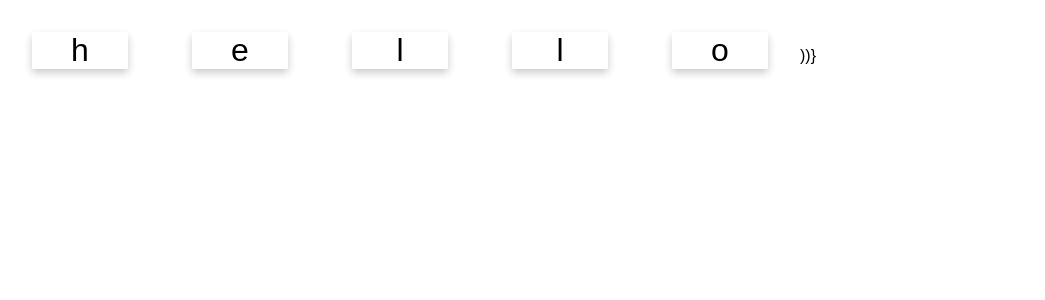
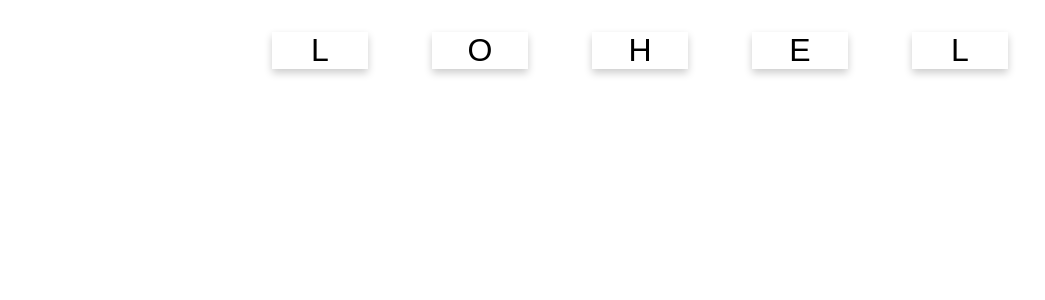
Before and after one commit to srithep444/card-game, a React (Create React App) app: page / in a window 1280 px wide. Shown: the top 300 px of the page, without its empty margins (0-1045 px from the left). Built offline with nearby package versions, Linux system fonts and the light colour scheme.

Commit message:
สร้าง Game Logic

```diff
--- a/src/App.js
+++ b/src/App.js
@@ -1,5 +1,4 @@
 import React, { Component } from 'react';
-import CharacterCard from './CharacterCard';
 import WordCard from './WordCard';
 import './App.css';
 
--- a/src/CharacterCard.js
+++ b/src/CharacterCard.js
@@ -1,22 +1,32 @@
-import React, { Component } from 'react';
+import React, { Component } from "react";
+
 export default class CharacterCard extends Component {
+  constructor(props) {
+    super(props);
+    this.state = {
+      active: false
+    };
+  }
 
-    constructor(props){
-        super(props)
-        this.state = { active: false, }
+  componentDidUpdate(prevProps) {
+    if (prevProps.attempt != this.props.attempt) {
+      this.setState({ active: false });
     }
+  }
 
-    activate = () => { if(!this.state.active){
-        this.props.activationHandler(this.props.value)
-        this.setState({active: true})
-        }
+  activate = () => {
+    if (!this.state.activate) {
+      this.setState({ active: true });
+      this.props.activateHandler(this.props.value);
     }
+  };
 
-    render(){ let className = `card ${this.state.active ? 'activeCard': ''}`
-        return (
-            <div className={className} onClick={this.activate}>
-                {this.props.value}
-            </div>
-        )
-    }
+  render() {
+    let className = `card ${this.state.active ? "activeCard" : ""}`;
+    return (
+      <div className={className} onClick={this.activate}>
+        {this.props.value}
+      </div>
+    );
+  }
 }
--- a/src/WordCard.js
+++ b/src/WordCard.js
@@ -1,23 +1,51 @@
 import React, { Component } from "react";
 import CharacterCard from "./CharacterCard";
+import _ from "lodash";
+
+const prepareStateFromWord = given_word => {
+  let word = given_word.toUpperCase();
+  let chars = _.shuffle(Array.from(word));
+  return {
+    word,
+    chars,
+    attempt: 1,
+    guess: [],
+    completed: false
+  };
+};
+
 export default class WordCard extends Component {
-  activate = c => {
-    console.log(`${c} has been activated.`);
+  constructor(props){
+    super(props)
+    this.state = prepareStateFromWord(this.props.value)
+  }
+
+  activateHandler = c => {
+    let guess = this.state.guess + c;
+
+    console.log("guess : " + guess.length);
+    console.log("word : " + this.state.word.length);
+
+    this.setState({ guess });
+    if (guess.length == this.state.word.length) {
+      if (guess == this.state.word) {
+        this.setState({ guess: "", complete: true });
+      } else {
+        this.setState({ guess: "", attempt: this.state.attempt + 1 });
+      }
+    }
   };
 
-  activateHandler = c => {
-    console.log(`${c} has been activate`);
-  };
   render() {
     return (
-      <div>
-        {Array.from(this.props.value).map((c, i) => (
+      <div className="App">
+        {Array.from(this.state.chars).map((c, i) => (
           <CharacterCard
             value={c}
             key={i}
-            activationHandler={this.activateHandler}
+            attempt={this.state.attempt}
+            activateHandler={this.activateHandler}
           />
-        ))}
         ))}
       </div>
     );
```
